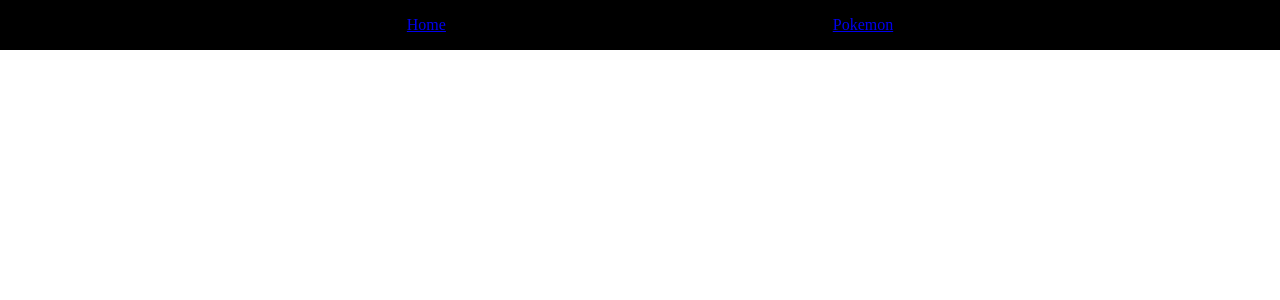
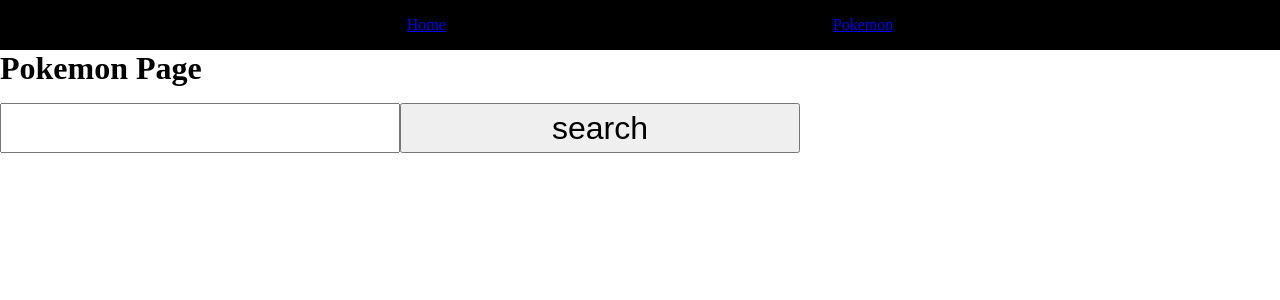
Before and after one commit to evanjschmitt/N317-wk04, a Next.js app: page /pokemon in a window 1280 px wide. Shown: the top 300 px of the page. Built offline with nearby package versions, Linux system fonts and the light colour scheme.

Commit message:
Week05 Completion

```diff
--- a/src/app/layout.js
+++ b/src/app/layout.js
@@ -1,4 +1,5 @@
 import "./globals.css";
+import Link from "next/link";
 
 export const metadata = {
   title: "Create Next App",
@@ -12,10 +13,10 @@ export default function RootLayout({ children }) {
         <nav className="mainNav">
           <ul>
             <li>
-              <a href="/">Home</a>
+              <Link href="/">Home</Link>
             </li>
             <li>
-              <a href="/pokemon">Pokemon</a>
+              <Link href="/pokemon">Pokemon</Link>
             </li>
           </ul>
         </nav>
--- a/src/app/pokemon/page.js
+++ b/src/app/pokemon/page.js
@@ -1,5 +1,4 @@
 "use client";
-
 import pokeStyles from "./pokemon.module.css";
 import { useEffect, useState } from "react";
 
@@ -15,32 +14,39 @@ import { useEffect, useState } from "react";
  */
 
 export default function Pokemon() {
+  const [pokemon, setPokemon] = useState({ sprites: {} });
+  const [searchTerm, setSearchTerm] = useState("");
+  const [pokemonEnounters, setPokemonEncounters] = useState([])
   useEffect(function () {
     if (pokemon.id) {
-      fetch("https://pokeapi.co/api/v2/pokemon/${pokemon.id}/encounters")
+      fetch(`https://pokeapi.co/api/v2/pokemon/${pokemon.id}/encounters`)
         .then((rawData) => {
           return rawData.json();
         })
         .then((pokeEncounters) => {
-          console.log(pokeEncounters);
+        //   console.log(pokeEncounters);
+          setPokemonEncounters(pokeEncounters);
         })
         .catch((e) => {
-          console.warn(e);
+          setPokemonEncounters([]);
         });
+    } else {
+        setPokemonEncounters([]);
     }
-  });
+  },[pokemon]);
+  console.count("viewed page");
 
   /**
    * @type {[pokemonApiObject, Function]}
    */
-  const [pokemon, setPokemon] = useState({ sprites: {} });
+
   /**
    * @type {[String, Function]}
    */
-  const [searchTerm, setSearchTerm] = useState("");
 
   function changeSearchTerm(e) {
     setSearchTerm(e.currentTarget.value.toLowerCase());
+  }
 
   async function searchForPokemonByName() {
     try {
@@ -58,17 +64,28 @@ export default function Pokemon() {
 
   return (
     <main>
+      <div className={pokeStyles.wholePage}>
         <h1>Pokemon Page</h1>
         <div className={pokeStyles.search}>
-           <input type="search" id="search" name="search" value={searchTerm} onChange={changeSearchTerm}></input>
-           <input name="search"type="button" value="search" onClick={searchPokemonName}></input>
+          <input
+            type="search"
+            id="search"
+            name="search"
+            value={searchTerm}
+            onChange={changeSearchTerm}
+          />
+          <input
+            name="search"
+            type="button"
+            value="search"
+            onClick={searchForPokemonByName}
+          />
         </div>
-           <h3>
-               {pokemon.name}
-           </h3>
-           <img src={pokemon.sprites.front_default}/>
-
+        <div className={pokeStyles.results}>
+          <h3>{pokemon.name}</h3>
+          <img src={pokemon.sprites.front_default} />
+        </div>
+      </div>
     </main>
   );
 }
-}
--- a/src/app/pokemon/pokemon.module.css
+++ b/src/app/pokemon/pokemon.module.css
@@ -1,3 +1,9 @@
+.wholePage {
+    margin: 0 auto;
+    align-self: center;
+}
+
+
 .search input {
     width: 200px;
     height: 50px;
@@ -8,3 +14,7 @@
 .search input[name="search"] {
     width: 400px;
 }
+
+.results {
+    margin: 0 auto;
+}
```
Also changed, not shown: src/app/page.js (+1 -13 lines), src/app/terraria/page.js (added), src/app/terraria/terraria.module.css (added). Lines whose indentation alone changed are shown as unchanged.
